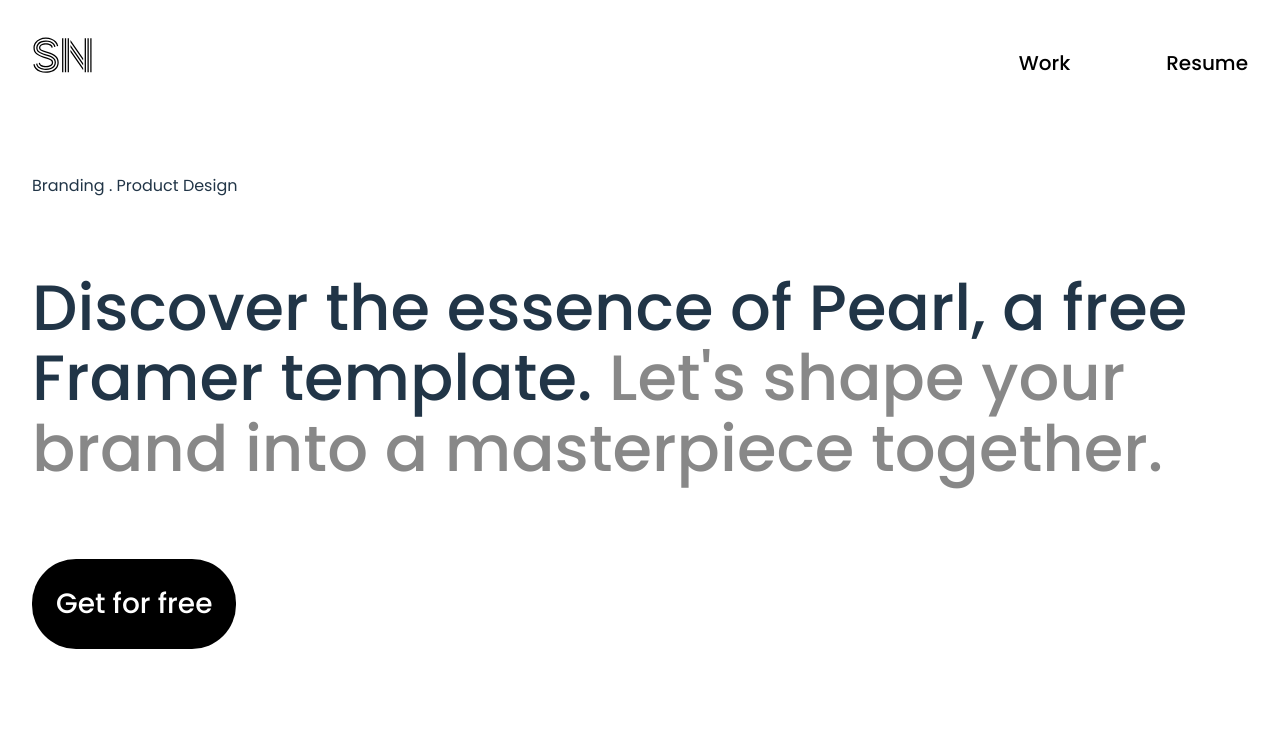
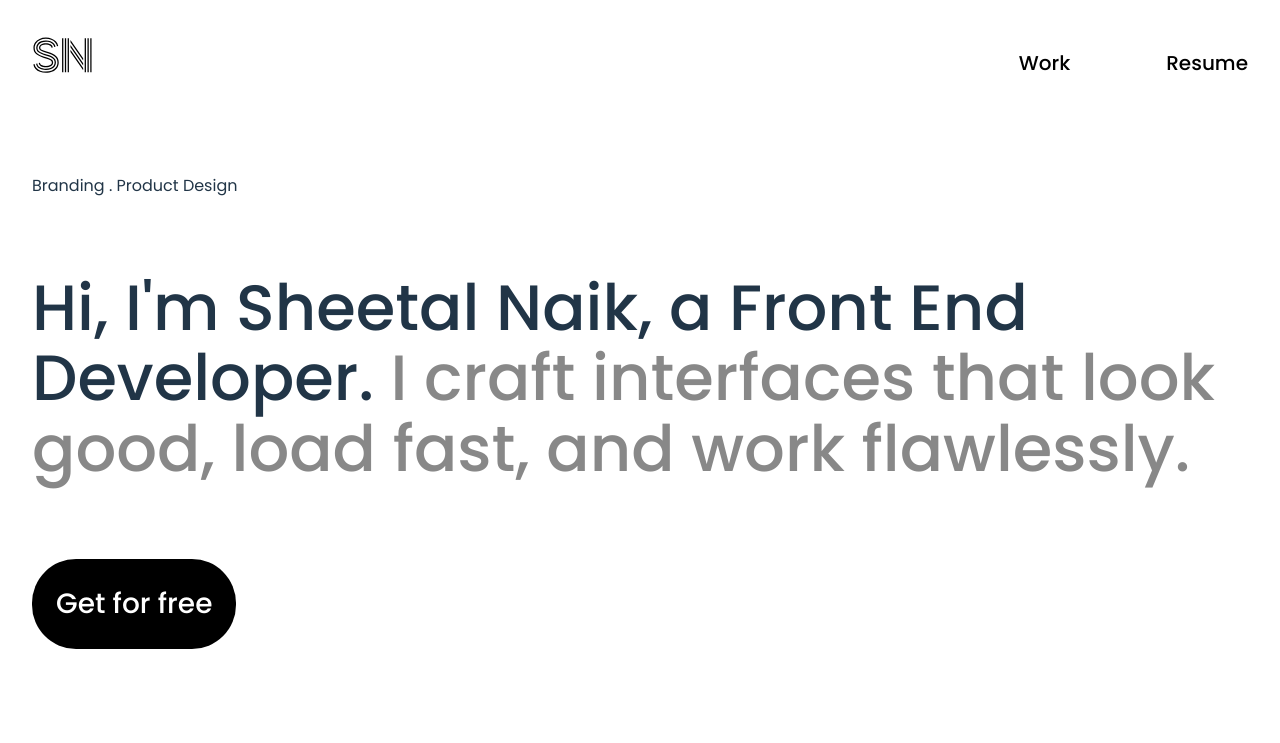
Before and after one commit to sheet848/personal-portfolio, a React (Vite) app: page / in a window 1280 px wide. Shown: the top 743 px of the page. Built offline with nearby package versions, Linux system fonts and the light colour scheme.

Commit message:
Update Hero.jsx

```diff
--- a/src/components/Hero.jsx
+++ b/src/components/Hero.jsx
@@ -9,8 +9,8 @@
             Branding . Product Design
         </p>
         <h1 className="heading-title">
-            <span className="black-band">Discover the essence of Pearl, a free Framer template.{" "}</span>
-            <span className="grey-band">Let's shape your brand into a masterpiece together.</span>
+            <span className="black-band">Hi, I'm Sheetal Naik, a Front End Developer.{" "}</span>
+            <span className="grey-band">I craft interfaces that look good, load fast, and work flawlessly.</span>
         </h1>
         <Button text="Get for free" bgcolor="#000"/>
     </div>
```
